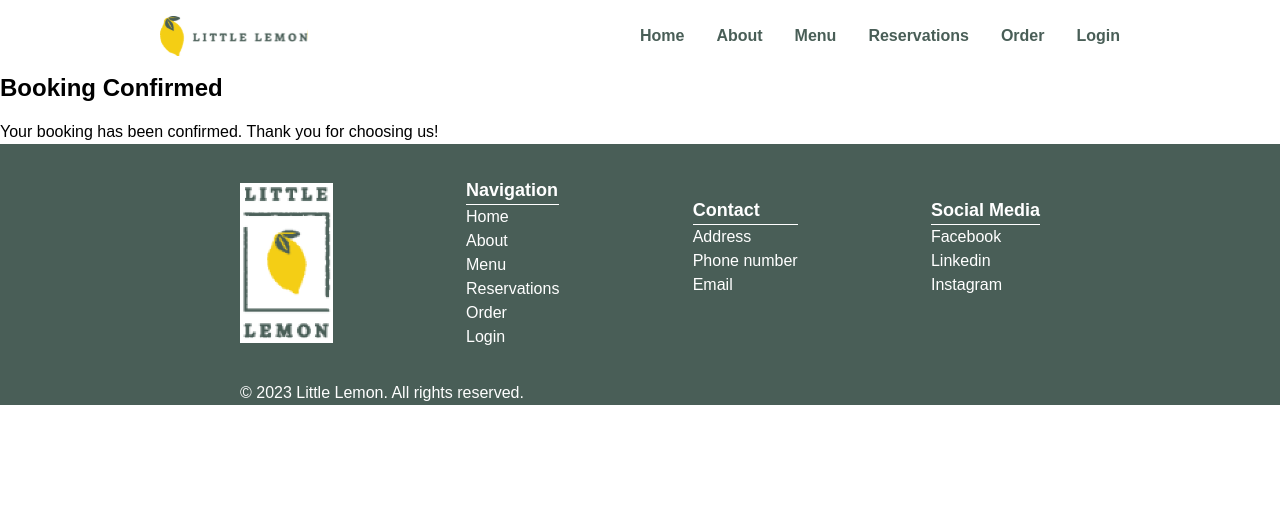
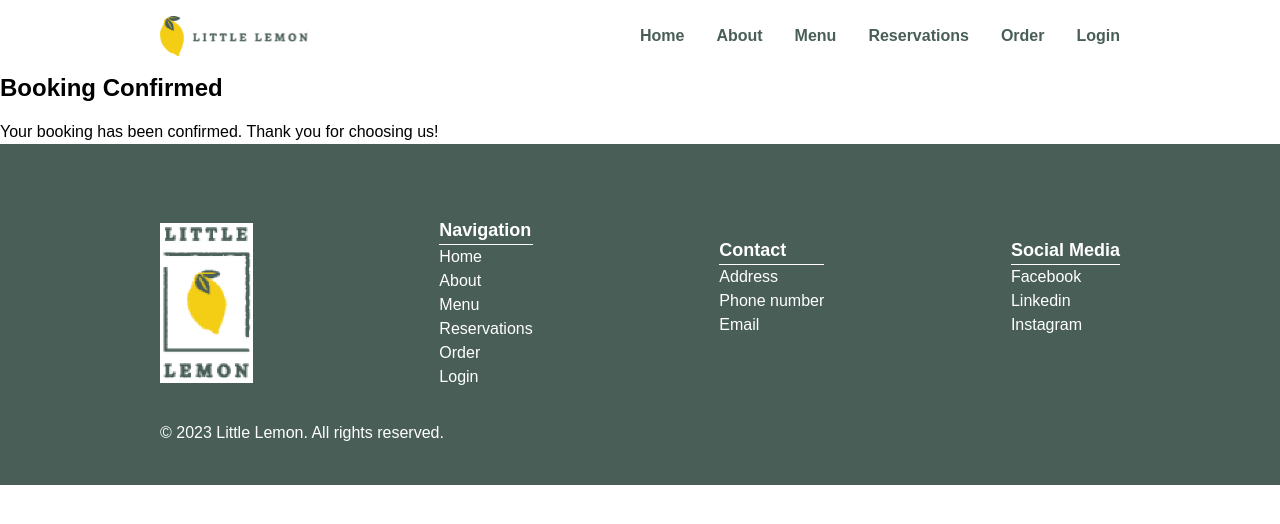
Before and after one commit to OpeDada/new-little, a React (Create React App) app: page /confirmation in a window 1280 px wide. Shown: the top 524 px of the page. Built offline with nearby package versions, Linux system fonts and the light colour scheme.

Commit message:
adjusted footer padding

```diff
--- a/src/components/Footer.js
+++ b/src/components/Footer.js
@@ -1,7 +1,7 @@
 const Footer = () => {
   return (
     <>
-      <footer className="px-20 xl:px-60 bg-green h-75 text-white ">
+      <footer className="p-10 xl:px-40 bg-green h-75 text-white">
         <div className="flex justify-between items-center pb-8">
           <img
             src={require("../assets/footer-logo.png")}
```
